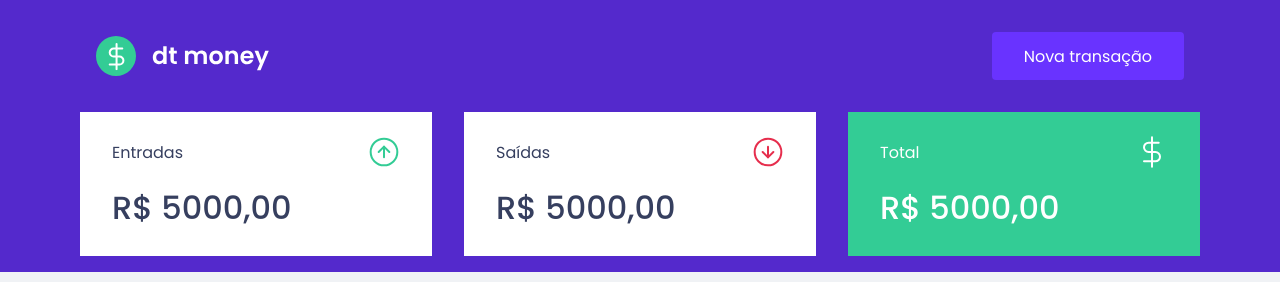
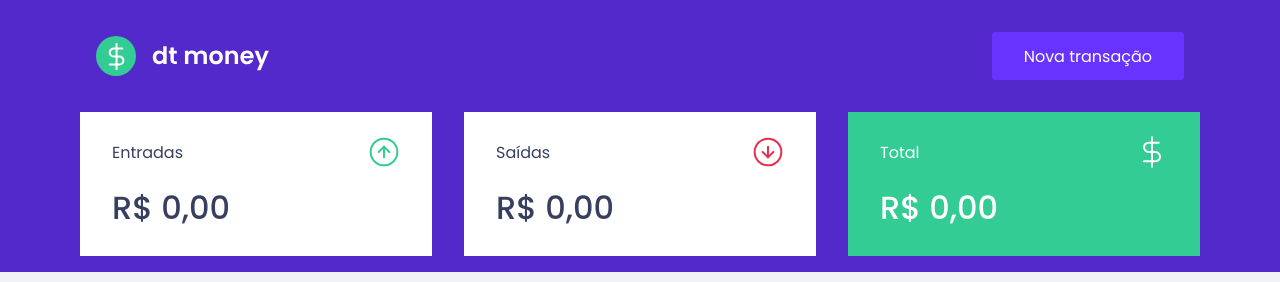
Before and after one commit to gduartemenezes/dtmoney, a React (Create React App) app: page / in a window 1280 px wide. Shown: the top 282 px of the page. Built offline with nearby package versions, Linux system fonts and the light colour scheme; no server answers; what miragejs would draw is missing.

Commit message:
feat: add dynamic rendering for Summary

```diff
--- a/src/components/Summary/index.tsx
+++ b/src/components/Summary/index.tsx
@@ -7,8 +7,23 @@
 
 export function Summary() {
   const { transactions } = useContext(TransactionsContext);
-  console.log(transactions);
-
+  const summary = transactions.reduce(
+    (acc, transaction) => {
+      if (transaction.type === "deposit") {
+        acc.deposits += transaction.amount;
+        acc.total += transaction.amount;
+      } else {
+        acc.withdraws += transaction.amount;
+        acc.total -= transaction.amount;
+      }
+      return acc;
+    },
+    {
+      deposits: 0,
+      withdraws: 0,
+      total: 0,
+    }
+  );
   return (
     <Container>
       <div>
@@ -16,21 +31,38 @@
           <p>Entradas</p>
           <img src={incomeImg} alt="Entradas" />
         </header>
-        <strong>R$ 5000,00</strong>
+        <strong>
+          {new Intl.NumberFormat("pt-BR", {
+            style: "currency",
+            currency: "BRL",
+          }).format(summary.deposits)}
+        </strong>
       </div>
       <div>
         <header>
           <p>Saídas</p>
           <img src={outcomeImg} alt="Saídas" />
         </header>
-        <strong>R$ 5000,00</strong>
+        <strong>
+          {" "}
+          {new Intl.NumberFormat("pt-BR", {
+            style: "currency",
+            currency: "BRL",
+          }).format(summary.withdraws)}
+        </strong>
       </div>
       <div className="highlight-background">
         <header>
           <p>Total</p>
           <img src={totalImg} alt="Total" />
         </header>
-        <strong>R$ 5000,00</strong>
+        <strong>
+          {" "}
+          {new Intl.NumberFormat("pt-BR", {
+            style: "currency",
+            currency: "BRL",
+          }).format(summary.total)}
+        </strong>
       </div>
     </Container>
   );
```
